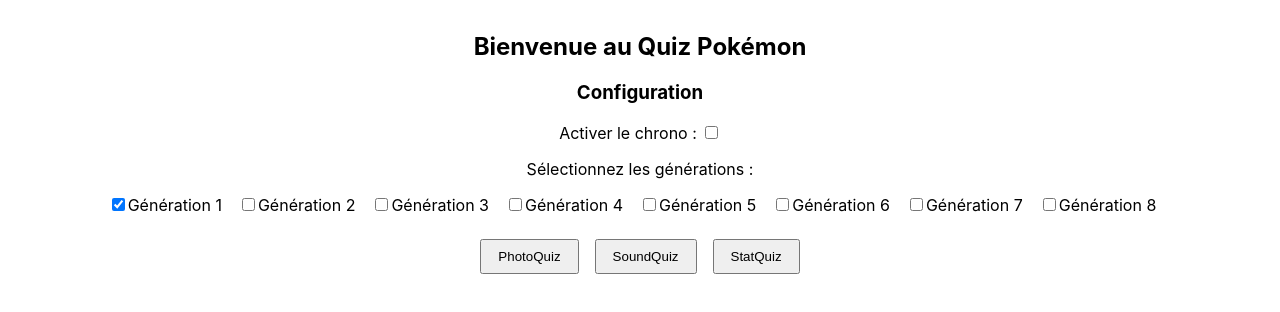
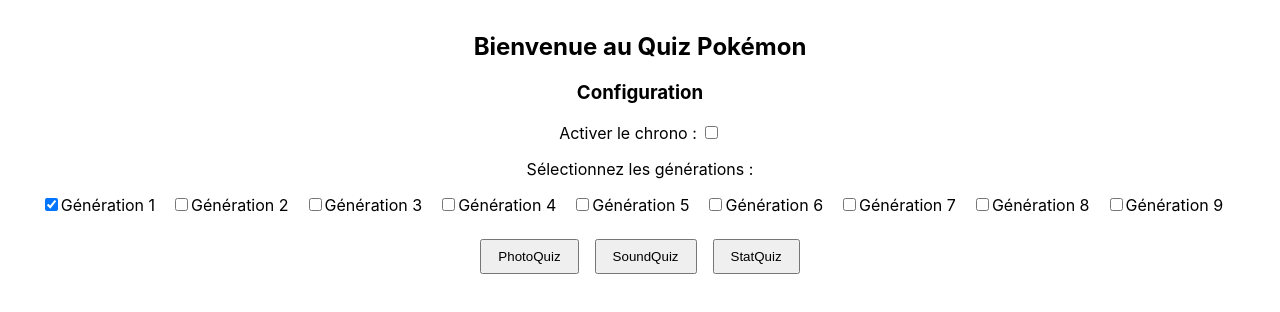
Before and after one commit to Apouuuuuuu/poke-quizz, a React (Create React App) app in the folder poke-quizz/: page / in a window 1280 px wide. Shown: the top 312 px of the page. Built offline with nearby package versions, Linux system fonts and the light colour scheme.

Commit message:
feat: :sparkles: Adding the 9th pokemon generation

```diff
--- a/poke-quizz/src/components/Lobby.tsx
+++ b/poke-quizz/src/components/Lobby.tsx
@@ -14,7 +14,7 @@
   const [selectedTime, setSelectedTime] = useState<number>(60);
   const [selectedGenerations, setSelectedGenerations] = useState<number[]>([1]);
 
-  const generationOptions = [1, 2, 3, 4, 5, 6, 7, 8];
+  const generationOptions = [1, 2, 3, 4, 5, 6, 7, 8, 9];
 
   const handleGenerationChange = (e: React.ChangeEvent<HTMLInputElement>) => {
     const gen = Number(e.target.value);
--- a/poke-quizz/src/components/PhotoQuiz.tsx
+++ b/poke-quizz/src/components/PhotoQuiz.tsx
@@ -39,6 +39,7 @@
     6: [650, 721],
     7: [722, 809],
     8: [810, 898],
+    9: [899, 1010],
   };
 
   const formatTime = (seconds: number): string => {
```
